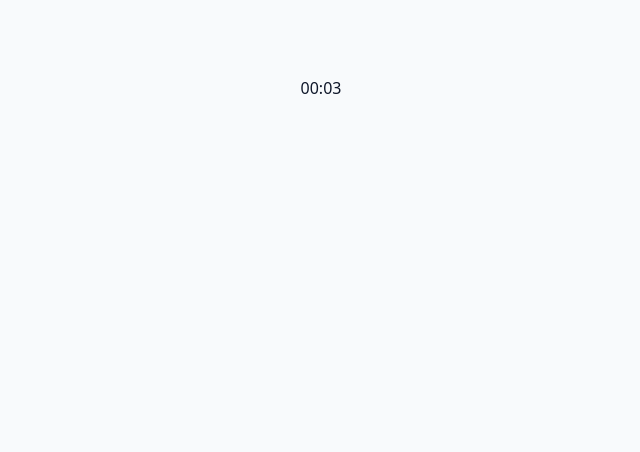
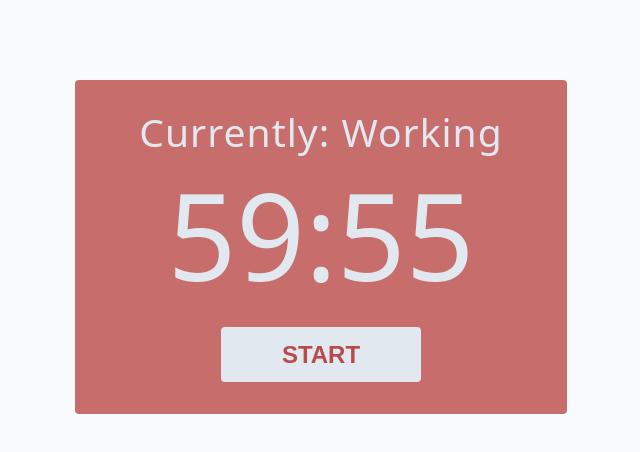
Before and after one commit to luc4s-git/pomodoro-ts, a React (Vite) app: page / in a window 1280 px wide. Shown: the top 452 px of the page, without its empty margins (319-959 px from the left). Built offline with nearby package versions, Linux system fonts and the light colour scheme.

Commit message:
timer component

```diff
--- a/src/App.tsx
+++ b/src/App.tsx
@@ -3,7 +3,7 @@ import { PomodoroTimer } from './components/pomodoro-timer';
 function App(): JSX.Element {
   return (
     <div className="center-content">
-      <PomodoroTimer defaultPomodoroTime={10} />
+      <PomodoroTimer defaultPomodoroTime={3600} />
     </div>
   );
 }
--- /dev/null
+++ b/src/components/button.tsx
@@ -0,0 +1,13 @@
+interface Props {
+  text: string;
+  onClick?: () => void;
+  className?: string;
+}
+
+export default function Button(props: Props): JSX.Element {
+  return (
+    <button onClick={props.onClick} className={props.className}>
+      {props.text}
+    </button>
+  );
+}
--- a/src/components/pomodoro-timer.tsx
+++ b/src/components/pomodoro-timer.tsx
@@ -1,7 +1,8 @@
+import Button from './button';
+import Timer from './timer';
+
 import { useState } from 'react';
 import { useInterval } from '../hooks/useInterval';
-
-import { formatTime } from '../utils';
 
 interface Props {
   defaultPomodoroTime: number;
@@ -14,5 +15,15 @@ export function PomodoroTimer({ defaultPomodoroTime }: Props): JSX.Element {
     setMainTime(mainTime - 1);
   }, 1000);
 
-  return <div>{formatTime(mainTime)}</div>;
+  return (
+    <div className="pomodoro">
+      <h2>Currently: Working</h2>
+      <Timer time={mainTime}></Timer>
+      <Button
+        text="start"
+        className="btn"
+        onClick={() => console.log('cu')}
+      ></Button>
+    </div>
+  );
 }
--- /dev/null
+++ b/src/components/timer.tsx
@@ -0,0 +1,9 @@
+import { formatTime } from '../utils';
+
+interface Props {
+  time: number;
+}
+
+export default function Timer(props: Props) {
+  return <div className="timer">{formatTime(props.time)}</div>;
+}
--- a/src/index.css
+++ b/src/index.css
@@ -12,15 +12,15 @@ html {
 
 :root {
   /* colors */
-  --primary-100: #fef3c7;
-  --primary-200: #fde68a;
-  --primary-300: #fcd34d;
-  --primary-400: #fbbf24;
-  --primary-500: #f59e0b;
-  --primary-600: #d97706;
-  --primary-700: #b45309;
-  --primary-800: #92400e;
-  --primary-900: #78350f;
+  --primary-100: #d59292;
+  --primary-200: #ce8080;
+  --primary-300: #c76e6d;
+  --primary-400: #c05c5b;
+  --primary-500: #b94a49;
+  --primary-600: #a74342;
+  --primary-700: #943b3a;
+  --primary-800: #823433;
+  --primary-900: #6f2c2c;
 
   /* grey */
   --grey-50: #f8fafc;
@@ -136,3 +136,41 @@ ul {
   width: var(--fixed-width);
   margin: 5rem auto;
 }
+
+.pomodoro {
+  display: flex;
+  flex-direction: column;
+  align-items: center;
+  justify-content: center;
+  padding: 2rem 4rem;
+  background-color: var(--primary-300);
+  border-radius: var(--borderRadius);
+}
+
+.pomodoro h2 {
+  color: var(--grey-200);
+  margin-bottom: 1.5rem;
+}
+
+.pomodoro div {
+  color: var(--grey-200);
+  margin-bottom: 2rem;
+}
+
+.timer {
+  font-size: 7.5rem;
+}
+
+.btn {
+  border: none;
+  background-color: var(--grey-200);
+  padding: 0px 12px;
+  height: 55px;
+  width: 200px;
+  text-transform: uppercase;
+  border-radius: var(--borderRadius);
+  font-weight: bold;
+  font-size: 1.5rem;
+  color: var(--primary-500);
+  cursor: pointer;
+}
```
